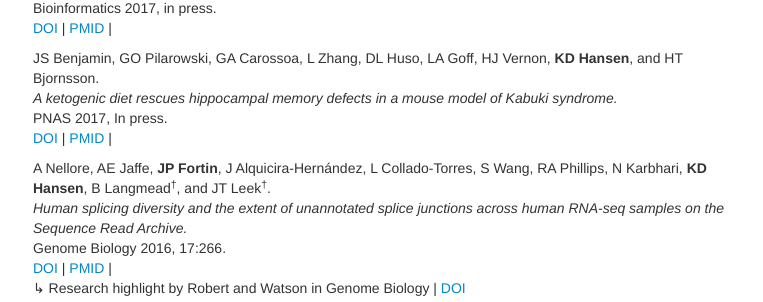
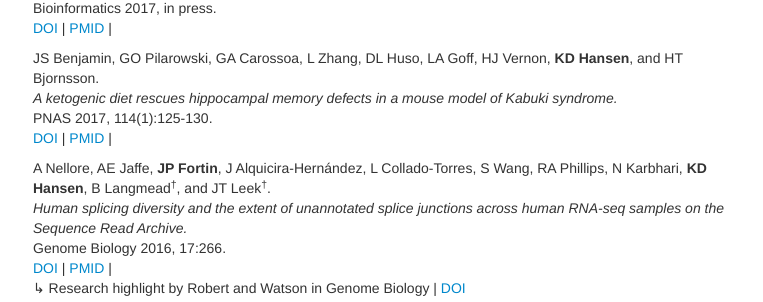
Before and after one commit to hansenlab/hansenlab.github.io, a Jekyll site: the page built from 02-pubs.md, in a window 1280 px wide and 900 px high, scrolled down 364 px. Shown: the part 150-452 px from the top of the window, without its empty margins (257-1020 px from the left). Built offline with Jekyll 4.4.1, drawn with Linux system fonts in a browser that asks for light colours; comment, search, counter and statistics services are not loaded.

Commit message:
updated pubs

```diff
--- a/02-pubs.md
+++ b/02-pubs.md
@@ -42,7 +42,7 @@ Bioinformatics 2017, in press.<br />
 
 JS Benjamin, GO Pilarowski, GA Carossoa, L Zhang, DL Huso, LA Goff, HJ Vernon, <b>KD Hansen</b>, and HT Bjornsson.<br />
 <i>A ketogenic diet rescues hippocampal memory defects in a mouse model of Kabuki syndrome.</i><br />
-PNAS 2017, In press.<br />
+PNAS 2017, 114(1):125-130.<br />
 [DOI](https://doi.org/10.1073/pnas.1611431114) |
 [PMID](http://www.ncbi.nlm.nih.gov/pubmed/27999180) |
 <span data-badge-type="4" data-doi="10.1073/pnas.1611431114" data-hide-no-mentions="true" class="altmetric-embed"> </span><br />
```
